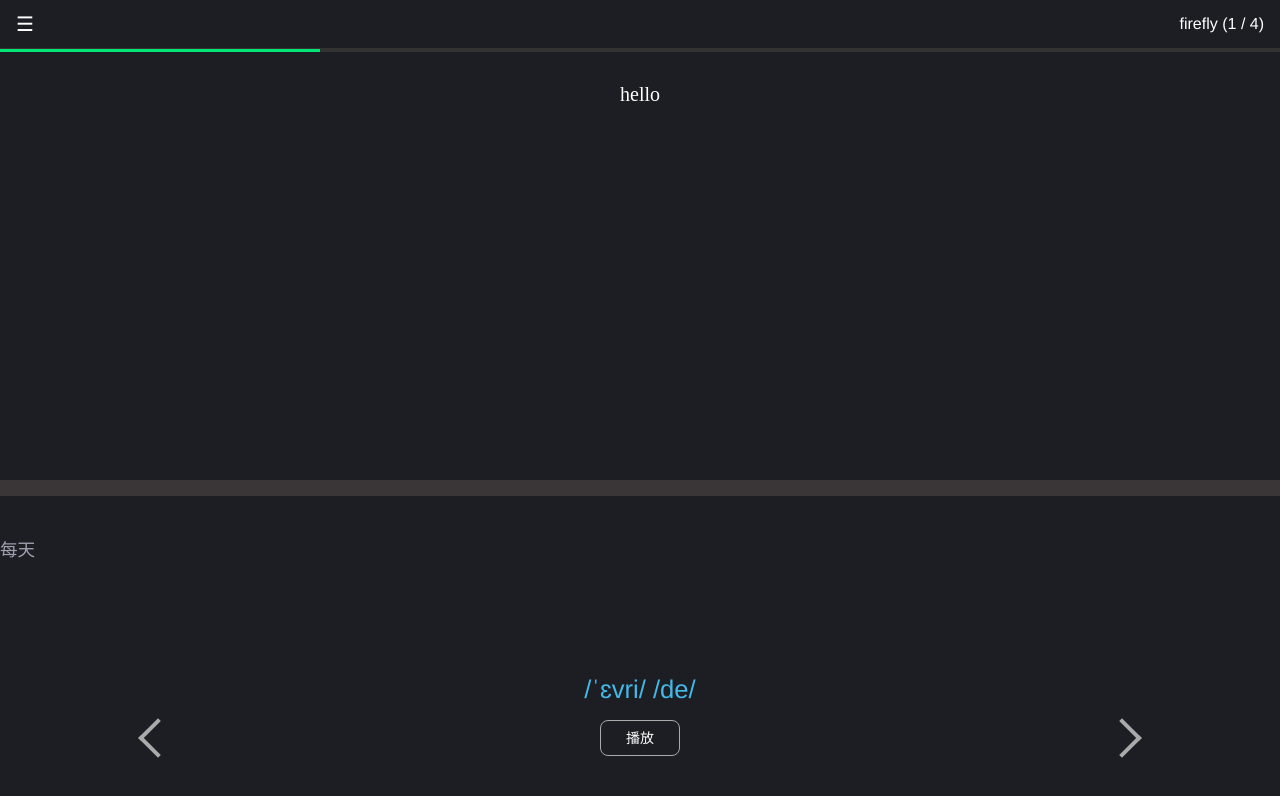
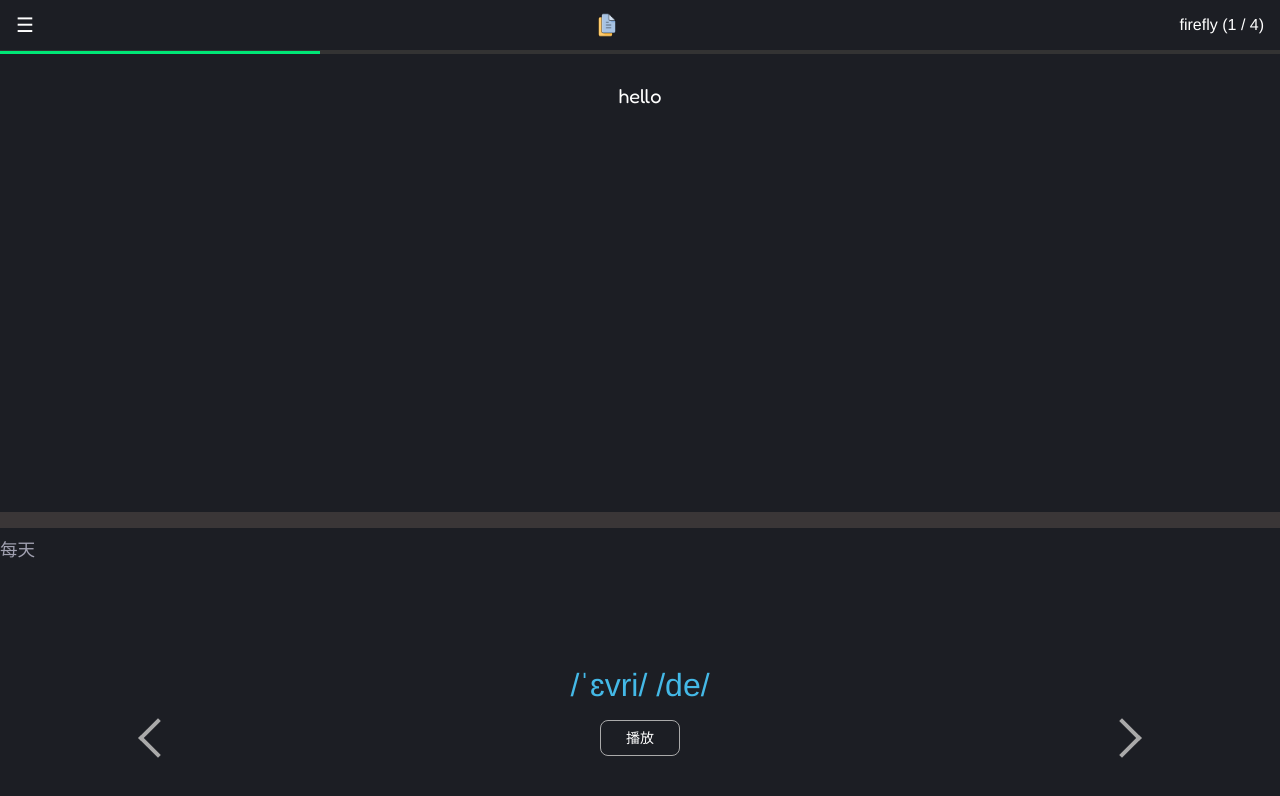
Before and after one commit to dslming/dslming, a plain HTML site: page index.html in a window 1280 px wide. Drawn offline with Linux system fonts and the light colour scheme.

Commit message:
*)lm 增加剪贴按钮

```diff
--- a/style.css
+++ b/assets/style.css
@@ -1,3 +1,11 @@
+  @font-face {
+    font-display: swap;
+    font-family: Fredoka;
+    font-stretch: 75% 125%;
+    font-weight: 100 900;
+    src: url(./Fredoka-VariableFont_wdth_wght.CfBhsFXY.ttf) format("truetype-variations")
+  }
+
   body {
     margin: 0;
     background-color: #1c1e24;
@@ -15,6 +23,17 @@
     justify-content: space-between;
     padding: 12px 16px;
     border-bottom: 1px solid #333;
+  }
+
+  .copy {
+    width: 26px;
+    height: 26px;
+    cursor: pointer;
+  }
+
+  .copy img {
+    width: 100%;
+    height: 100%;
   }
 
   .menu-icon {
@@ -95,7 +114,7 @@
   }
 
   .phonetic {
-    font-size: 1.6rem;
+    font-size: 2rem;
     color: #44b9e7;
     position: fixed;
     bottom: 6rem;
@@ -224,7 +243,7 @@
     padding: 0;
     justify-content: center;
     margin-top: 1.6rem;
-    font-family: "Dutch801 Rm BT", "AvertaStd-Semibold", "PingFang SC";
+    font-family: "Fredoka", "Dutch801 Rm BT", "AvertaStd-Semibold", "PingFang SC";
     word-wrap: break-word;
   }
 
@@ -253,11 +272,11 @@
   }
 
   .world-relate {
-      width: 100%;
+    width: 100%;
     position: fixed;
-    bottom: 19rem;
+    bottom: 17rem;
     font-size: 18px;
-    font-family: "Dutch801 Rm BT", "AvertaStd-Semibold", "PingFang SC";
+    font-family: "Fredoka", "Dutch801 Rm BT", "AvertaStd-Semibold", "PingFang SC";
     box-sizing: border-box;
     background-color: rgba(61 57 57 / 90%);
     overflow: scroll;
--- a/index.html
+++ b/index.html
@@ -5,13 +5,13 @@
     <meta charset="UTF-8" />
     <meta name="viewport" content="width=device-width, initial-scale=1.0" />
     <title>firefly (1/4)</title>
-    <link rel="stylesheet" href="./style.css">
-
+    <link rel="stylesheet" href="./assets/style.css">
   </head>
 
   <body>
     <header>
       <div class="menu-icon">☰</div>
+      <div class="copy"><img src="./assets/imgs/copy.png" alt="copy"></div>
       <div class="title truncate">firefly (1 / 4)</div>
     </header>
 
--- a/js/ParagraphHandler.js
+++ b/js/ParagraphHandler.js
@@ -156,4 +156,8 @@ export class ParagraphHandler {
     const words = extractWords(sentence);
     this.#createWordElements(words);
   }
+
+  getCurrentSentence() {
+    return this.#sentences[this.#currentSentenceIndex];
+  }
 }
--- a/js/app.js
+++ b/js/app.js
@@ -34,6 +34,16 @@ window.onload = async function () {
   const nextBtn = document.querySelector(".arrow-btn-right")
   const previousBtn = document.querySelector(".arrow-btn-left")
   const playVidowBtn = document.querySelector(".play-vidow-btn")
+  const copyBtn = document.querySelector(".copy");
+  copyBtn.addEventListener("click", () => {
+    const text = paragraphHandler.getCurrentSentence();
+    navigator.clipboard.writeText(text).then(() => {
+      console.log("Text copied to clipboard");
+    }).catch(err => {
+      console.error("Error copying text: ", err);
+    });
+  })
+
   document.querySelector(".world-relate").addEventListener("click", () => {
     document.querySelector(".world-relate").innerHTML = "";
   })
```
Also changed, not shown: assets/Fredoka-VariableFont_wdth_wght.CfBhsFXY.ttf (added), assets/imgs/copy.png (added).
